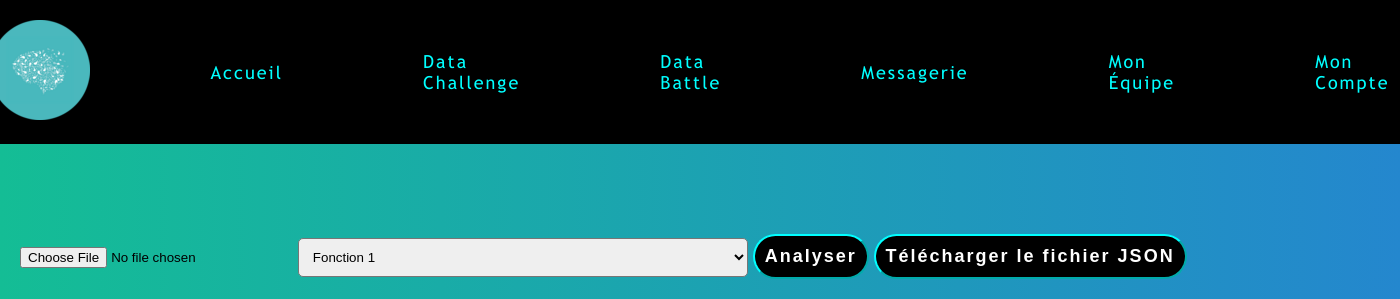
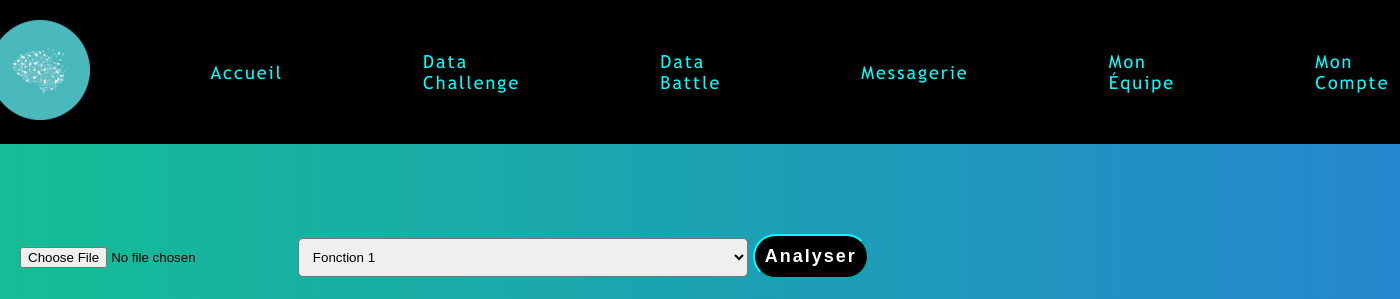
Before and after one commit to GABYNHO/ing1-gi-groupe-13, a PHP site: page /php/analyseCode.php in a window 1400 px wide. Shown: the top 299 px of the page. Run offline with PHP 8.4, Linux system fonts and the light colour scheme; the visitor is signed in with stand-in values (Sample User, id 1).

Commit message:
Update analyseCode.php

```diff
--- a/ing_1_projet-main/web/php/analyseCode.php
+++ b/ing_1_projet-main/web/php/analyseCode.php
@@ -27,8 +27,8 @@
       <input type="text" id="keywordsInput" name="keywordsInput">
     </div>
     <button class="submit" id="importButton">Analyser</button>
-    <button class="submit" id="downloadButton">Télécharger le fichier JSON</button>
-    <!-- Faire le graphique -->
+    <button class="submit" id="downloadButton" style="display: none;">Télécharger le fichier JSON</button>
+      <!-- Faire le graphique -->
     <div class="chart-container" style=" width: 50%; margin:20px ; display:flex ; flex-direction: row;">
       <canvas id="myChart1"></canvas>
       <canvas id="myChart2"></canvas>
```
